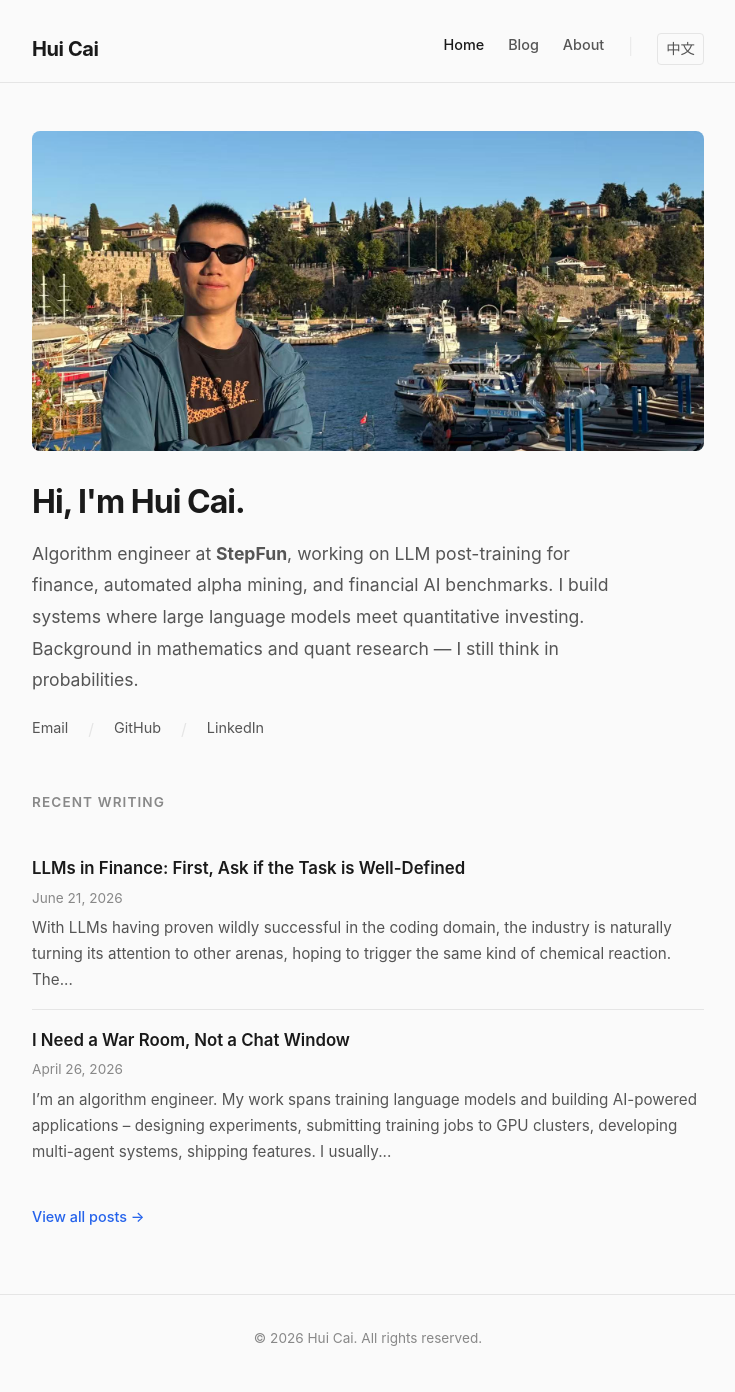
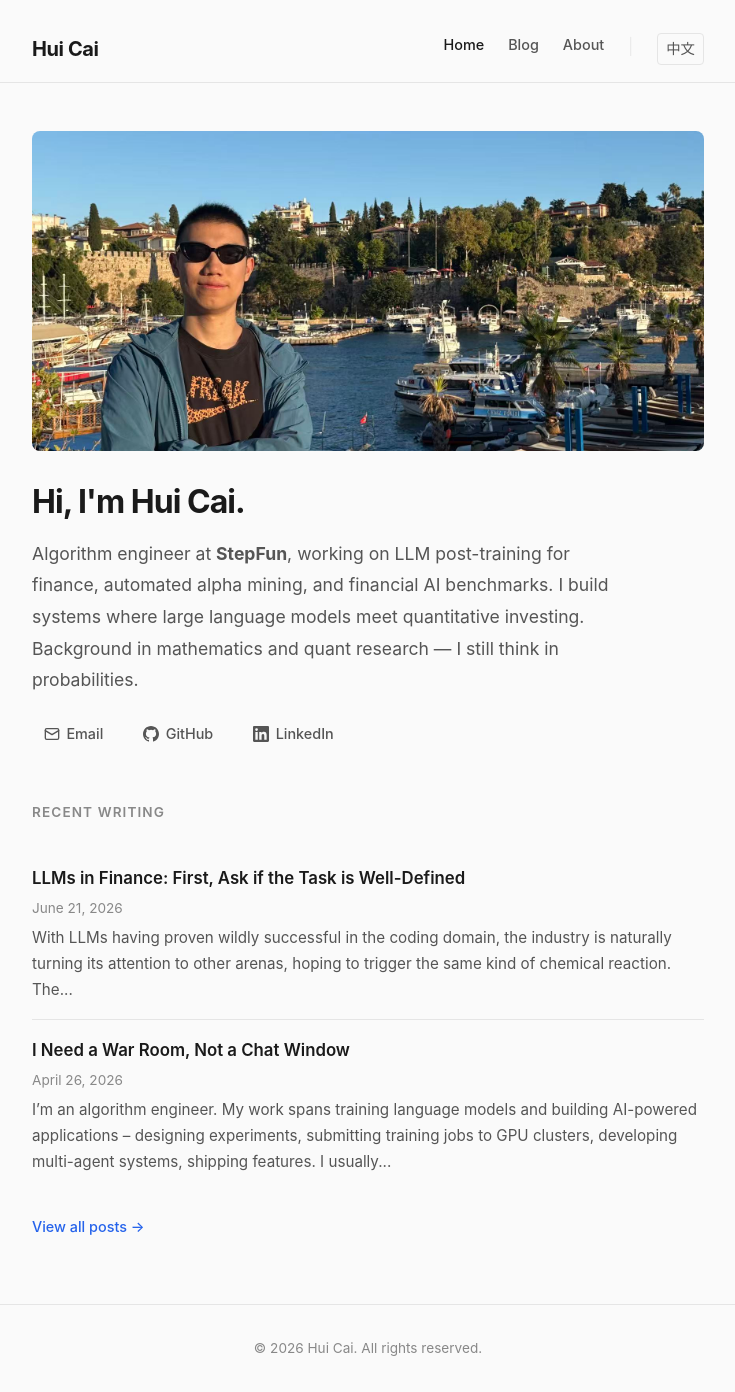
Before and after one commit to chkrz/chkrz.github.io, a Jekyll site: the page built from index.html, in a window 1280 px wide. Shown: the whole page, without its empty margins (272-1007 px from the left). Built offline with Jekyll 4.4.1, drawn with Linux system fonts in a browser that asks for light colours.

Commit message:
Style social links with SVG icons and hover effect
Co-Authored-By: Claude Opus 4.6 (1M context) <noreply@anthropic.com>

```diff
--- a/assets/css/style.css
+++ b/assets/css/style.css
@@ -139,21 +139,29 @@ a:hover {
 .hero .links {
   margin-top: 1.25rem;
   display: flex;
-  gap: 1.25rem;
+  gap: 1rem;
   flex-wrap: wrap;
 }
 
 .hero .links a {
+  display: inline-flex;
+  align-items: center;
+  gap: 0.4rem;
   color: var(--text-secondary);
   font-size: 0.9rem;
+  font-weight: 500;
+  padding: 0.4rem 0.75rem;
+  border-radius: 6px;
+  transition: color 0.2s, background 0.2s;
 }
 
 .hero .links a:hover {
   color: var(--accent);
+  background: rgba(37, 99, 235, 0.08);
 }
 
-.hero .links span {
-  color: var(--border);
+.hero .links a svg {
+  flex-shrink: 0;
 }
 
 /* Section */
--- a/index.html
+++ b/index.html
@@ -13,11 +13,9 @@ ref: home
     Background in mathematics and quant research &mdash; I still think in probabilities.
   </p>
   <div class="links">
-    <a href="mailto:huicaikrz8@gmail.com">Email</a>
-    <span>/</span>
-    <a href="https://github.com/chkrz" target="_blank">GitHub</a>
-    <span>/</span>
-    <a href="https://www.linkedin.com/in/hui-cai-7b8235125/" target="_blank">LinkedIn</a>
+    <a href="mailto:huicaikrz8@gmail.com"><svg xmlns="http://www.w3.org/2000/svg" width="16" height="16" viewBox="0 0 24 24" fill="none" stroke="currentColor" stroke-width="2" stroke-linecap="round" stroke-linejoin="round"><rect x="2" y="4" width="20" height="16" rx="2"/><polyline points="22,7 12,13 2,7"/></svg> Email</a>
+    <a href="https://github.com/chkrz" target="_blank"><svg xmlns="http://www.w3.org/2000/svg" width="16" height="16" viewBox="0 0 24 24" fill="currentColor"><path d="M12 0C5.37 0 0 5.37 0 12c0 5.3 3.44 9.8 8.2 11.39.6.11.82-.26.82-.58v-2.03c-3.34.73-4.04-1.61-4.04-1.61-.55-1.39-1.34-1.76-1.34-1.76-1.08-.74.08-.73.08-.73 1.2.08 1.84 1.23 1.84 1.23 1.07 1.83 2.81 1.3 3.5 1 .1-.78.42-1.3.76-1.6-2.67-.3-5.47-1.33-5.47-5.93 0-1.31.47-2.38 1.24-3.22-.13-.3-.54-1.52.12-3.18 0 0 1-.32 3.3 1.23a11.5 11.5 0 0 1 6.02 0c2.28-1.55 3.29-1.23 3.29-1.23.66 1.66.25 2.88.12 3.18.77.84 1.24 1.91 1.24 3.22 0 4.61-2.81 5.63-5.48 5.92.43.37.81 1.1.81 2.22v3.29c0 .32.22.7.82.58C20.56 21.8 24 17.3 24 12c0-6.63-5.37-12-12-12z"/></svg> GitHub</a>
+    <a href="https://www.linkedin.com/in/hui-cai-7b8235125/" target="_blank"><svg xmlns="http://www.w3.org/2000/svg" width="16" height="16" viewBox="0 0 24 24" fill="currentColor"><path d="M20.45 20.45h-3.55v-5.57c0-1.33-.02-3.04-1.85-3.04-1.85 0-2.14 1.45-2.14 2.94v5.67H9.36V9h3.41v1.56h.05c.48-.9 1.64-1.85 3.37-1.85 3.6 0 4.27 2.37 4.27 5.46v6.28zM5.34 7.43a2.06 2.06 0 1 1 0-4.12 2.06 2.06 0 0 1 0 4.12zM7.12 20.45H3.56V9h3.56v11.45zM22.23 0H1.77C.79 0 0 .77 0 1.72v20.56C0 23.23.79 24 1.77 24h20.45c.98 0 1.78-.77 1.78-1.72V1.72C24 .77 23.2 0 22.22 0z"/></svg> LinkedIn</a>
   </div>
 </section>
 
```
Also changed, not shown: index-zh.html (+3 -5 lines).
